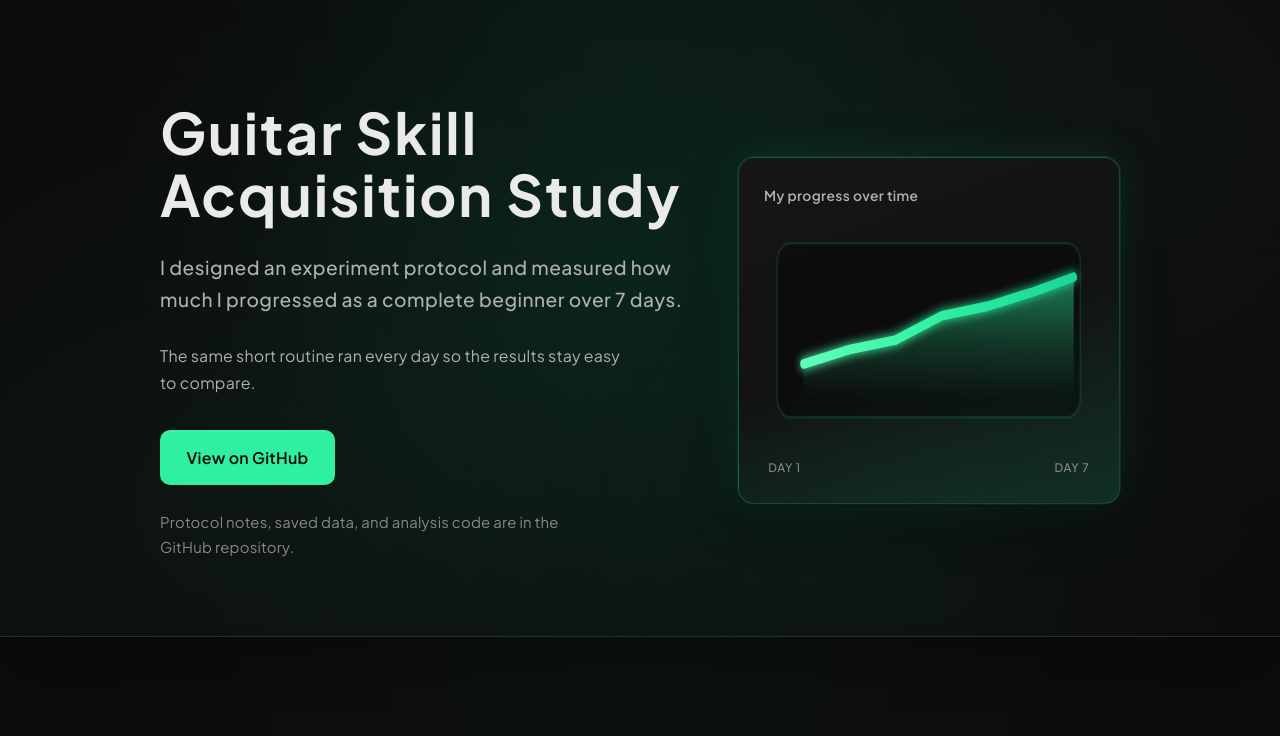
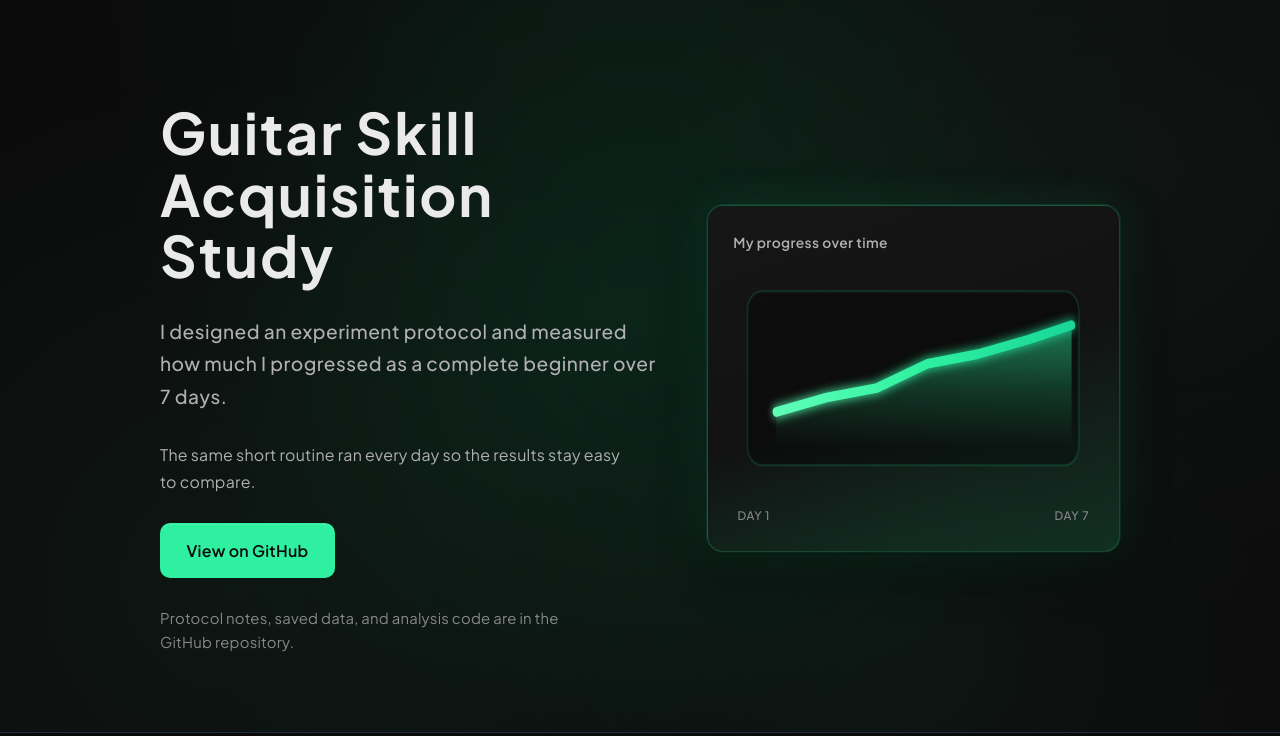
Before and after one commit to rishav-basnet/Guitar-Learning-Research-Website, a React (Vite) app: page / in a window 1280 px wide. Shown: the top 736 px of the page. Built offline with nearby package versions, Linux system fonts and the light colour scheme.

Commit message:
Improve hero spacing and layout

```diff
--- a/src/App.css
+++ b/src/App.css
@@ -265,18 +265,29 @@
 
 @media (min-width: 900px) {
   .hero__layout {
-    grid-template-columns: minmax(0, 1fr) minmax(15rem, 22.5rem);
+    grid-template-columns: 1.2fr 1fr;
     gap: var(--sp-12);
     align-items: center;
   }
 }
 
 .hero__main {
-  max-width: min(var(--prose-width), 100%);
+  display: flex;
+  flex-direction: column;
+  gap: 28px;
+  max-width: 640px;
+}
+
+.hero__main .hero__title,
+.hero__main .hero__subtitle,
+.hero__main .hero__metric,
+.hero__main .hero__actions,
+.hero__main .hero__caption {
+  margin: 0;
 }
 
 .hero__title {
-  margin: 0 0 var(--sp-6);
+  margin: 0;
   font-size: clamp(2.25rem, 5.5vw, 3.35rem);
   font-weight: 700;
   line-height: 1.08;
@@ -286,7 +297,7 @@
 }
 
 .hero__subtitle {
-  margin: 0 0 var(--sp-6);
+  margin: 0;
   font-size: 1.125rem;
   font-weight: 500;
   line-height: 1.72;
@@ -296,7 +307,7 @@
 }
 
 .hero__metric {
-  margin: 0 0 var(--sp-8);
+  margin: 0;
   color: var(--text-muted);
   font-size: 0.9375rem;
   line-height: 1.7;
@@ -305,7 +316,7 @@
 }
 
 .hero__actions {
-  margin: 0 0 var(--sp-6);
+  margin: 0;
 }
 
 .hero__caption {
@@ -340,6 +351,12 @@
   .hero__panel {
     min-height: 300px;
     max-width: min(26rem, 100%);
+  }
+}
+
+@media (max-width: 768px) {
+  .hero__layout {
+    grid-template-columns: 1fr;
   }
 }
 
```
